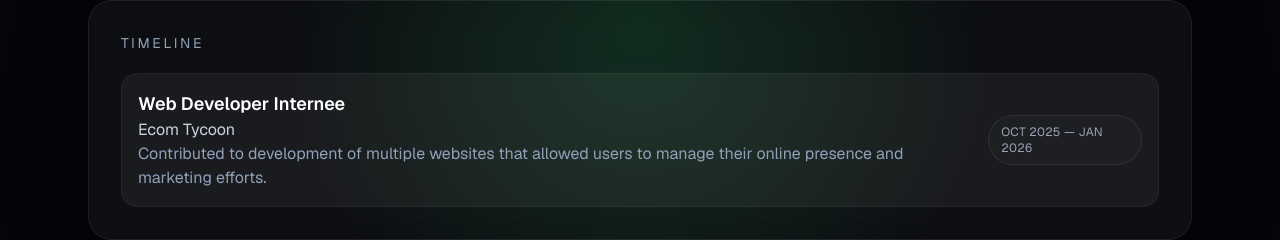
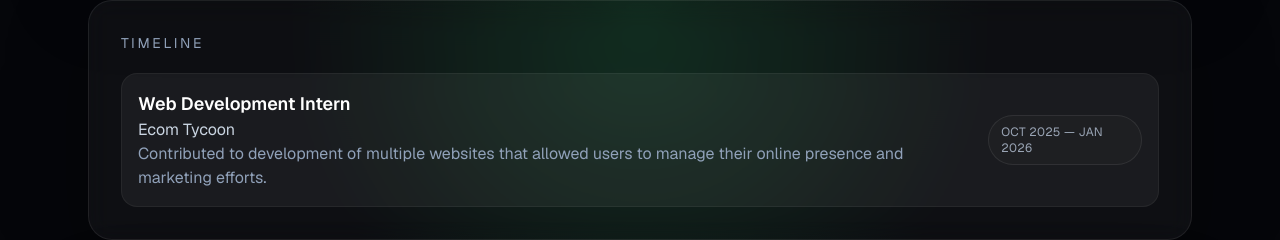
Before and after one commit to awai5an5er/Portfolio, a Next.js app: page /about in a window 1280 px wide. Shown: the part 986-1226 px from the top of the page. Built offline with nearby package versions, Linux system fonts and the light colour scheme.

Commit message:
Update page.tsx

```diff
--- a/src/app/about/page.tsx
+++ b/src/app/about/page.tsx
@@ -97,7 +97,7 @@ export default function AboutPage() {
           <div className="mt-5 space-y-5">
             {[
               {
-                role: "Web Developer Internee",
+                role: "Web Development Intern",
                 place: "Ecom Tycoon",
                 time: "Oct 2025 — Jan 2026",
                 body: "Contributed to development of multiple websites that allowed users to manage their online presence and marketing efforts.",
```
